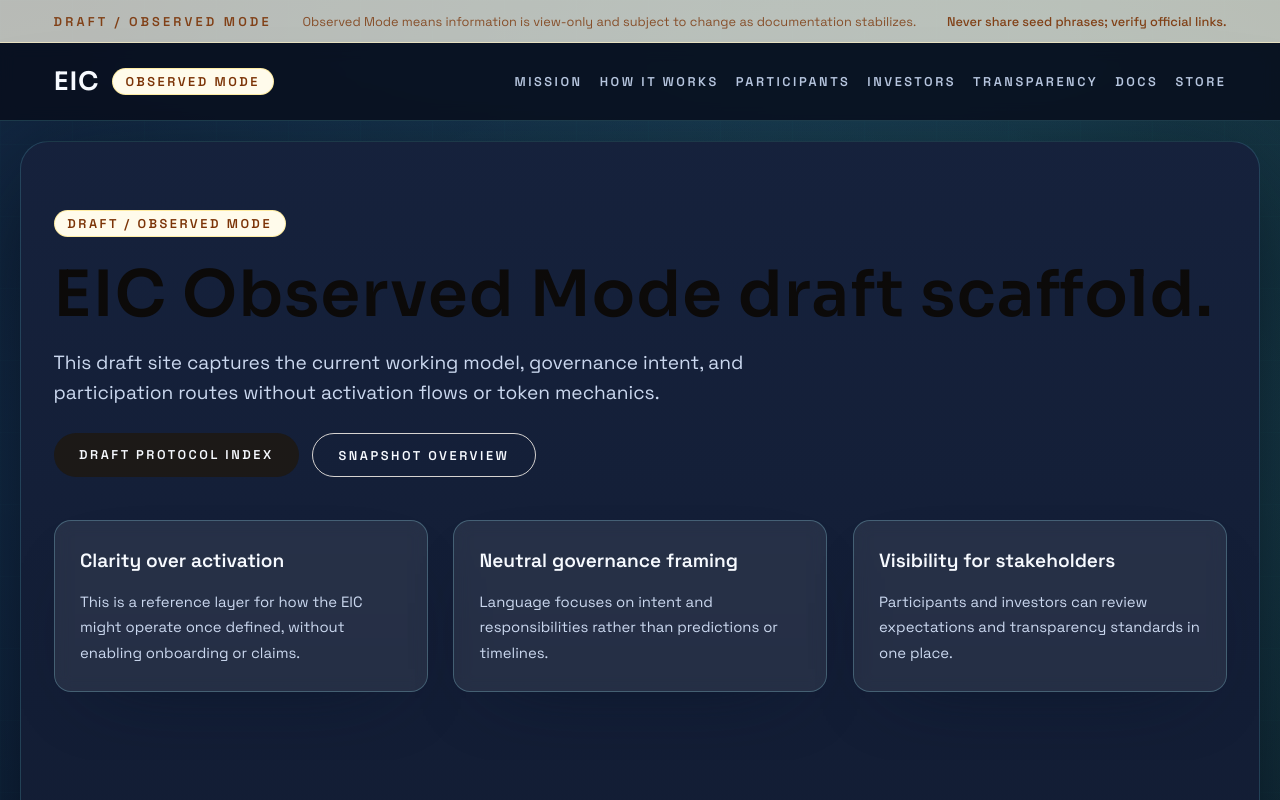
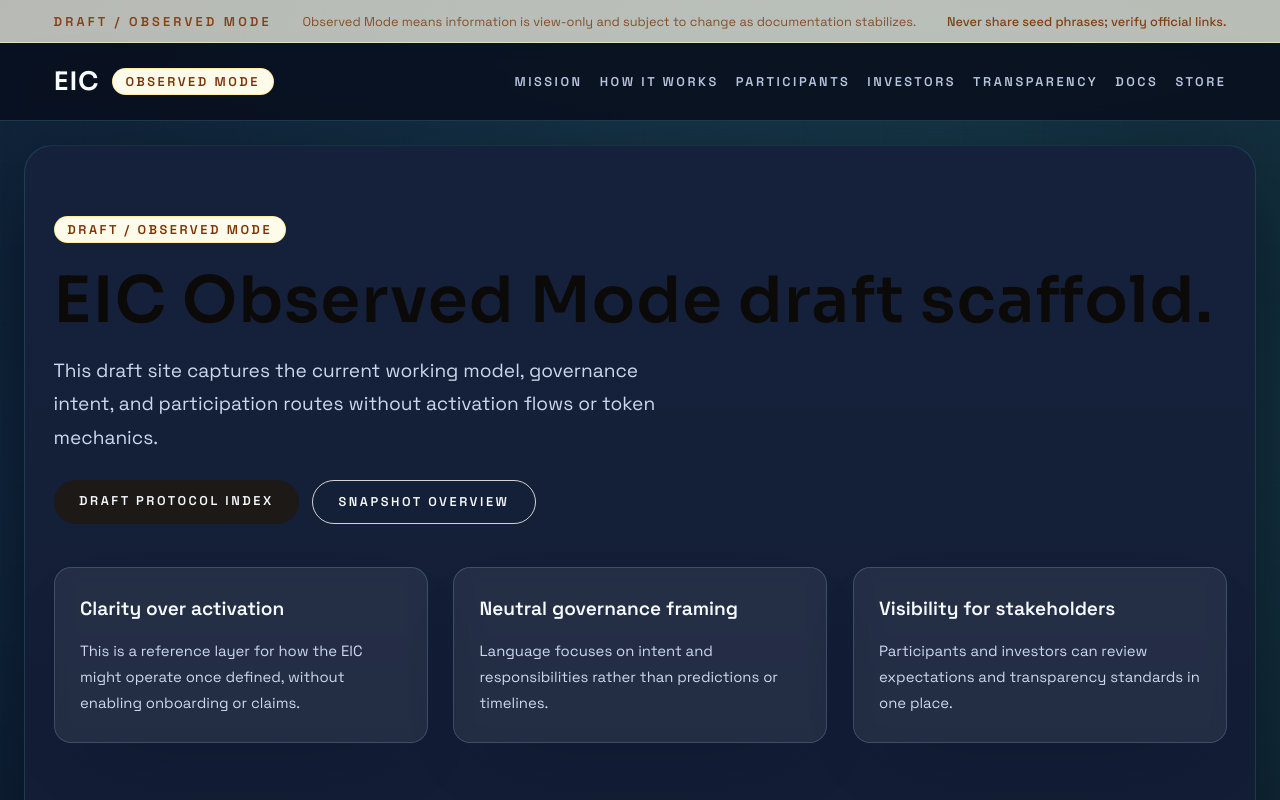
Before and after one commit to eicfoundations/eic, a Next.js app: page / in a window 1280 px wide. Shown: the top 800 px of the page. Built offline with nearby package versions, Linux system fonts and the light colour scheme.

Commit message:
Refine Light Grid theme for readability (CSS only)

```diff
--- a/src/app/globals.css
+++ b/src/app/globals.css
@@ -36,23 +36,24 @@ body {
   background-color: var(--canvas);
   background-image: radial-gradient(
       circle at 12% 18%,
-      rgba(40, 96, 150, 0.45),
-      transparent 55%
+      rgba(40, 96, 150, 0.35),
+      transparent 58%
     ),
     radial-gradient(
       circle at 78% 16%,
-      rgba(70, 200, 210, 0.35),
-      transparent 42%
+      rgba(70, 200, 210, 0.28),
+      transparent 46%
     ),
     radial-gradient(
       circle at 50% 80%,
-      rgba(18, 35, 70, 0.7),
-      transparent 60%
+      rgba(18, 35, 70, 0.6),
+      transparent 62%
     ),
-    linear-gradient(165deg, rgba(7, 12, 25, 0.96), rgba(4, 8, 18, 0.98));
+    linear-gradient(165deg, rgba(7, 12, 25, 0.97), rgba(4, 8, 18, 0.99));
   color: var(--ink);
   font-family: var(--font-space-grotesk), system-ui, sans-serif;
   position: relative;
+  line-height: 1.7;
 }
 
 body::before {
@@ -69,8 +70,8 @@ body::before {
       rgba(104, 225, 235, 0.08) 1px,
       transparent 1px
     );
-  background-size: 72px 72px;
-  opacity: 0.24;
+  background-size: 80px 80px;
+  opacity: 0.18;
   z-index: 0;
 }
 
@@ -81,13 +82,13 @@ body::after {
   pointer-events: none;
   background-image: radial-gradient(
       circle at 55% 70%,
-      rgba(104, 225, 235, 0.2),
-      transparent 55%
+      rgba(104, 225, 235, 0.14),
+      transparent 58%
     ),
     radial-gradient(
       circle at 60% 85%,
-      rgba(104, 225, 235, 0.12),
-      transparent 60%
+      rgba(104, 225, 235, 0.08),
+      transparent 62%
     );
   mix-blend-mode: screen;
   opacity: 0.3;
@@ -120,12 +121,12 @@ main {
     ),
     var(--panel);
   box-shadow: 0 30px 120px var(--shadow);
-  border: 1px solid rgba(104, 225, 235, 0.18);
+  border: 1px solid rgba(104, 225, 235, 0.14);
 }
 
 @media (min-width: 768px) {
   main {
-    margin: 20px 20px 32px;
+    margin: 24px 24px 36px;
     border-radius: 28px;
   }
 }
@@ -134,6 +135,20 @@ header,
 footer {
   background: rgba(9, 15, 30, 0.88);
   color: var(--ink);
+}
+
+.max-w-2xl,
+.max-w-3xl {
+  max-width: 52ch;
+}
+
+.text-base,
+.text-sm {
+  line-height: 1.75;
+}
+
+.text-lg {
+  line-height: 1.7;
 }
 
 header {
--- a/src/components/Card.tsx
+++ b/src/components/Card.tsx
@@ -9,7 +9,7 @@ type CardProps = {
 export default function Card({ children, className = "", style }: CardProps) {
   return (
     <div
-      className={`rounded-2xl border border-cyan-200/25 bg-white/8 p-6 shadow-[0_30px_80px_-50px_rgba(8,20,40,0.85)] backdrop-blur ${className}`.trim()}
+      className={`rounded-2xl border border-cyan-200/18 bg-white/7 p-6 shadow-[0_30px_80px_-50px_rgba(8,20,40,0.8)] backdrop-blur ${className}`.trim()}
       style={style}
     >
       {children}
```
